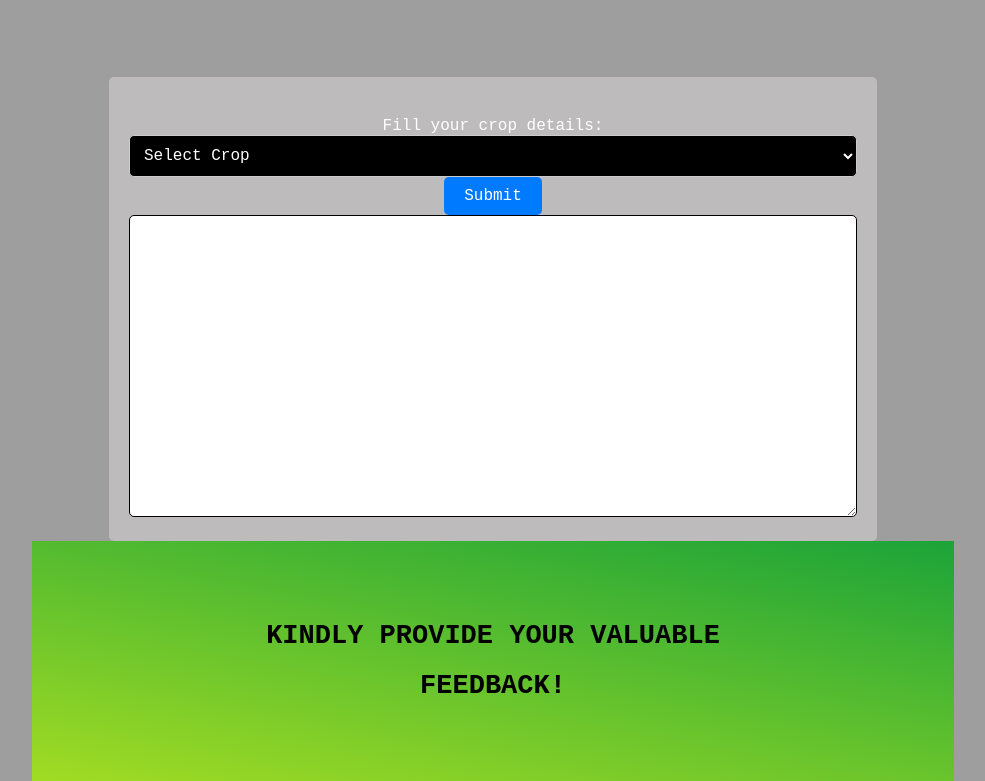
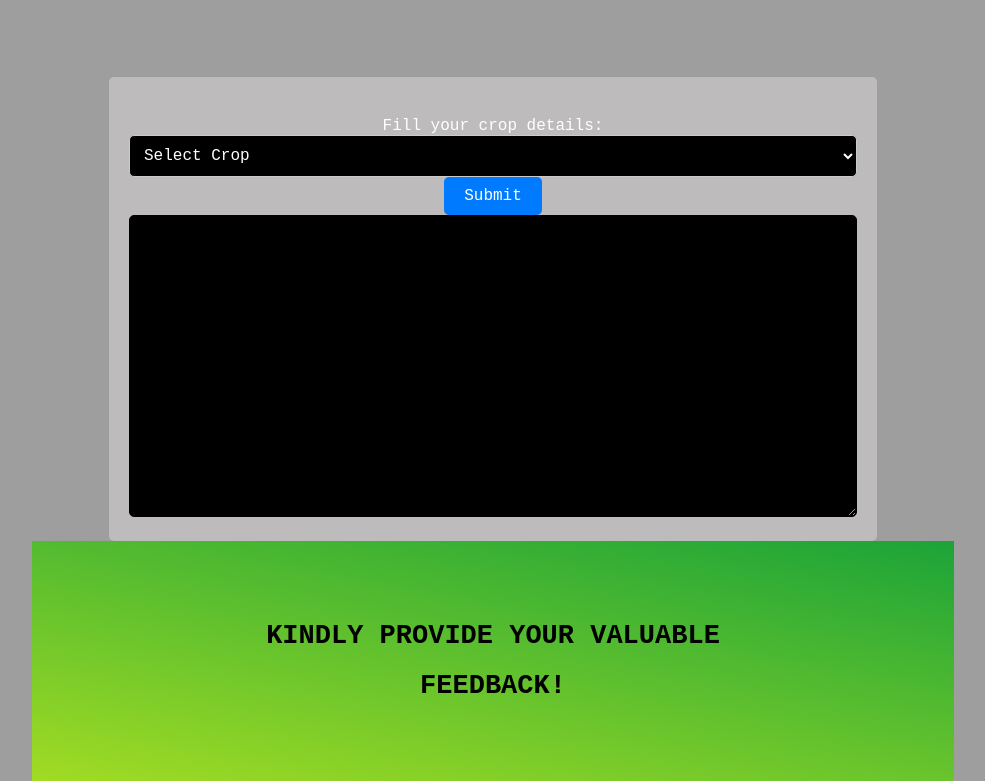
Before and after one commit to VANSHAJB10/Agro-modern-UI, a plain HTML site: page index.html in a window 1280 px wide. Shown: the part 941-1722 px from the top of the page, without its empty margins (147-1132 px from the left). Drawn offline with nearby package versions, Linux system fonts and the light colour scheme; grey boxes are pictures that could not be loaded; a script that the page names is missing.

Commit message:
Update index.html

```diff
--- a/index.html
+++ b/index.html
@@ -77,11 +77,15 @@
                 </select>
             </label>
         </div>
+
         <label>
             <button name="submit" type="submit" id="contact-submit" data-submit="...Sending">Submit</button>
         </label>
         <label>
-            <textarea id="api-output" rows="10" cols="50" readonly></textarea>
+<textarea id="api-output" rows="10" cols="50" readonly="" style="
+    background-color: black;
+"></textarea>
+
         </label>
         </form>
     </div>
```
